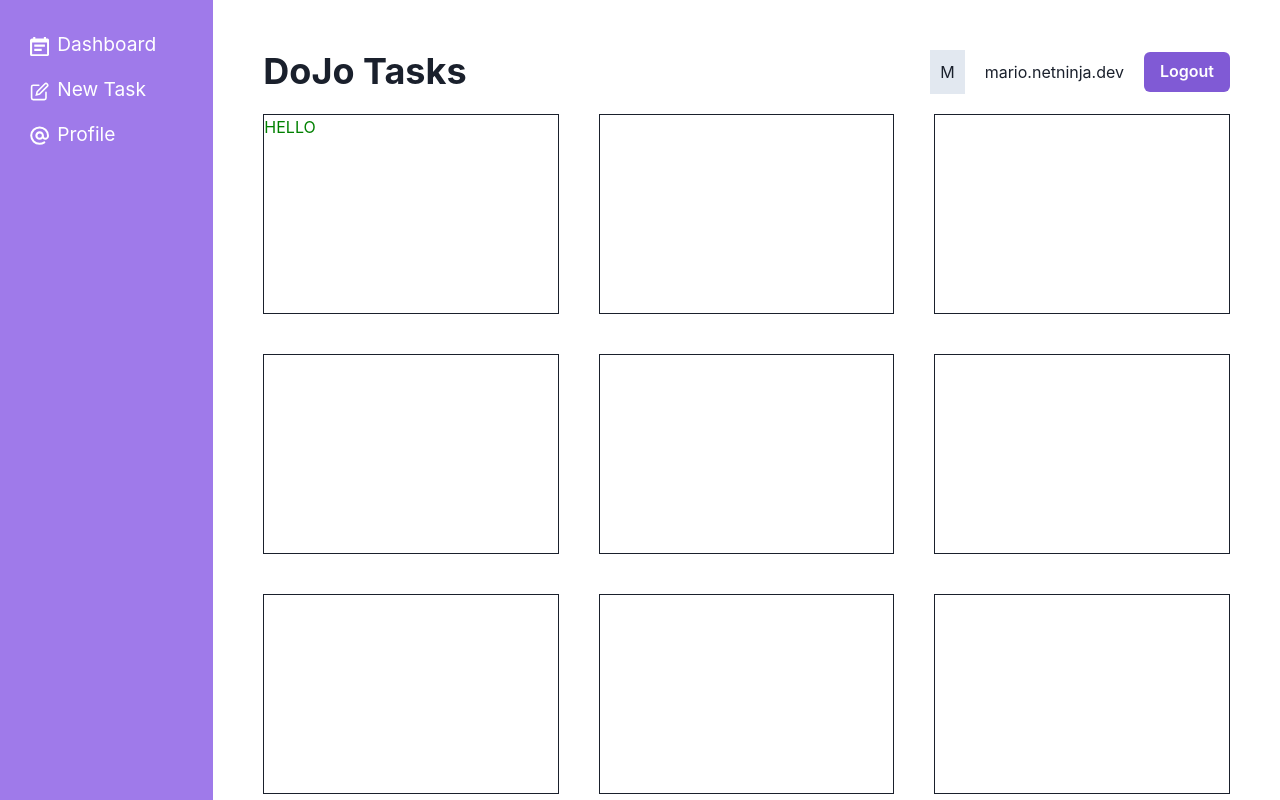
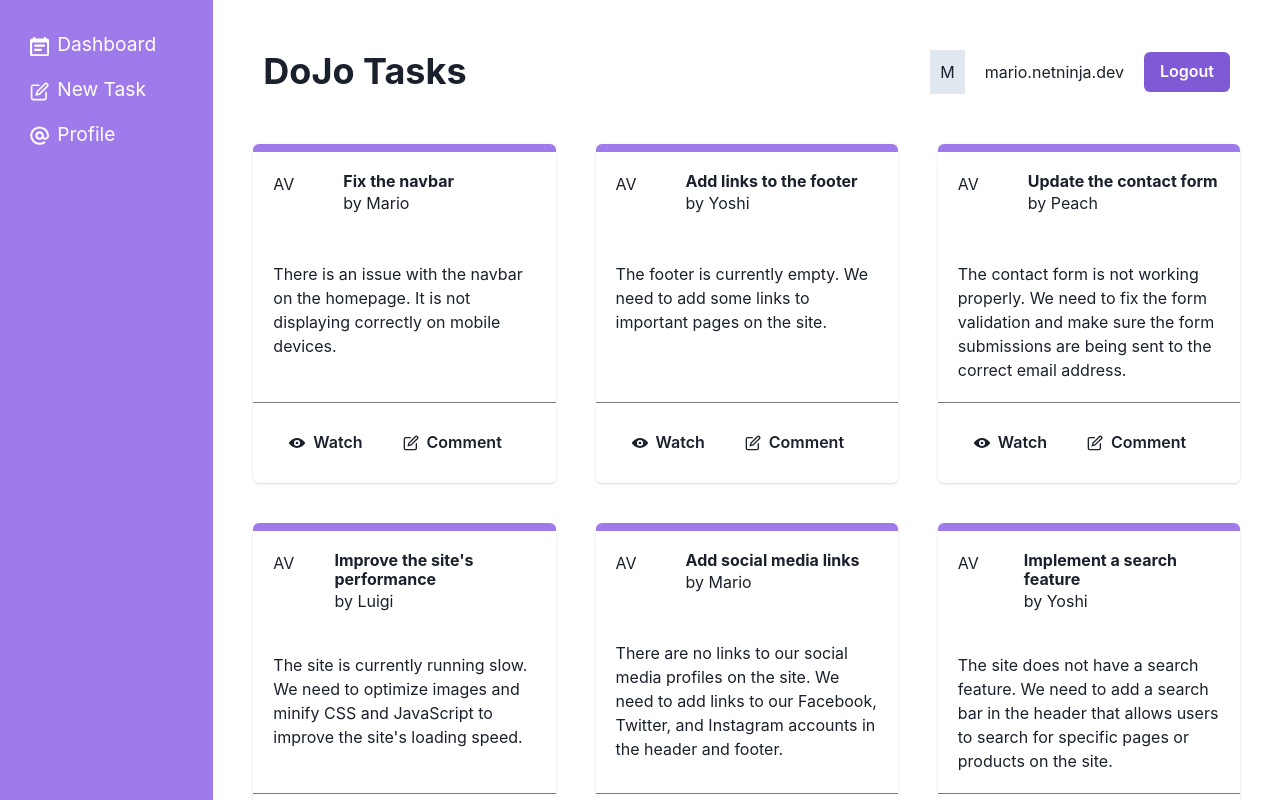
Before and after one commit to suneebs/chakraUI, a React (Vite) app: page / in a window 1280 px wide. Shown: the top 800 px of the page. Built offline with nearby package versions, Linux system fonts and the light colour scheme; data requests are answered from the project's data file.

Commit message:
worked on card component

```diff
--- a/src/App.jsx
+++ b/src/App.jsx
@@ -7,7 +7,7 @@
 
 // layouts and pages
 import RootLayout from './layouts/RootLayout'
-import Dashboard from './pages/Dashboard'
+import Dashboard, { tasksLoader } from './pages/Dashboard'
 import Create from './pages/Create'
 import Profile from './pages/Profile'
 
@@ -15,7 +15,7 @@
 const router = createBrowserRouter(
   createRoutesFromElements(
     <Route path="/" element={<RootLayout />}>
-      <Route index element={<Dashboard />} />
+      <Route index element={<Dashboard  />} loader={tasksLoader} />
       <Route path="create" element={<Create />} />
       <Route path="profile" element={<Profile />} />
     </Route>
--- a/src/components/Navbar.jsx
+++ b/src/components/Navbar.jsx
@@ -12,7 +12,7 @@
 
     // </Flex>
 
-    <Flex as='nav' p='10px' alignItems={'center'}>
+    <Flex as='nav' p='10px' mb='40px' alignItems={'center'}>
         <Heading as='h1'>DoJo Tasks</Heading>
         <Spacer />
         <HStack spacing={'20px'}>
--- a/src/pages/Dashboard.jsx
+++ b/src/pages/Dashboard.jsx
@@ -1,26 +1,43 @@
-import { Box, SimpleGrid, Text } from "@chakra-ui/react";
+import { EditIcon, ViewIcon } from "@chakra-ui/icons";
+import { Box, Button, Card, CardBody, CardFooter, CardHeader, Divider, Flex, HStack, Heading, SimpleGrid, Text } from "@chakra-ui/react";
+import { useLoaderData } from "react-router-dom";
 
 export default function Dashboard() {
+  const tasks = useLoaderData()
 
 
   return (
-    <SimpleGrid p='10px' spacing={10} minChildWidth='250px'>
-      <Box bg='white' h={'200px'} border='1px solid'>
-        <Text color={{base: 'pink', md:'blue', lg:'green'}}>HELLO</Text>
-      </Box>
-      <Box bg='white' h={'200px'} border='1px solid'></Box>
-      <Box bg='white' h={'200px'} border='1px solid'></Box>
-      <Box bg='white' h={'200px'} border='1px solid'></Box>
-
-      <Box bg='white' h={'200px'} border='1px solid'></Box>
-      <Box bg='white' h={'200px'} border='1px solid'></Box>
-      <Box bg='white' h={'200px'} border='1px solid'></Box>
-      <Box bg='white' h={'200px'} border='1px solid'></Box>
-
-      <Box bg='white' h={'200px'} border='1px solid'></Box>
-      <Box bg='white' h={'200px'} border='1px solid'></Box>
-      <Box bg='white' h={'200px'} border='1px solid'></Box>
-      <Box bg='white' h={'200px'} border='1px solid'></Box>
+    <SimpleGrid spacing={10} minChildWidth='300px'>
+      {tasks && tasks.map(task => (
+        <Card key={task.id} borderTop='8px' borderColor={'purple.400'} bg={'white'}>
+          <CardHeader>
+              <Flex gap={5}>
+                <Box w={'50px'} h='50px'>
+                    <Text>AV</Text>
+                </Box>
+                <Box>
+                  <Heading as='h3' size={'sm'}>{task.title}</Heading>
+                  <Text>by {task.author}</Text>
+                </Box>
+              </Flex>
+          </CardHeader>
+          <CardBody color={'grey.500'}>
+            <Text> {task.description}</Text>
+          </CardBody>
+          <Divider borderColor={"grey.200"} />
+          <CardFooter>
+              <HStack>
+                <Button variant={"ghost"} leftIcon={<ViewIcon />}>Watch</Button>
+                <Button variant={"ghost"} leftIcon={<EditIcon />}>Comment</Button>
+              </HStack>
+          </CardFooter>
+        </Card>
+      ))}
     </SimpleGrid>
   )
 }
+
+export const tasksLoader = async () => {
+  const res = await fetch('http://localhost:3000/tasks')
+  return res.json()
+}
```
